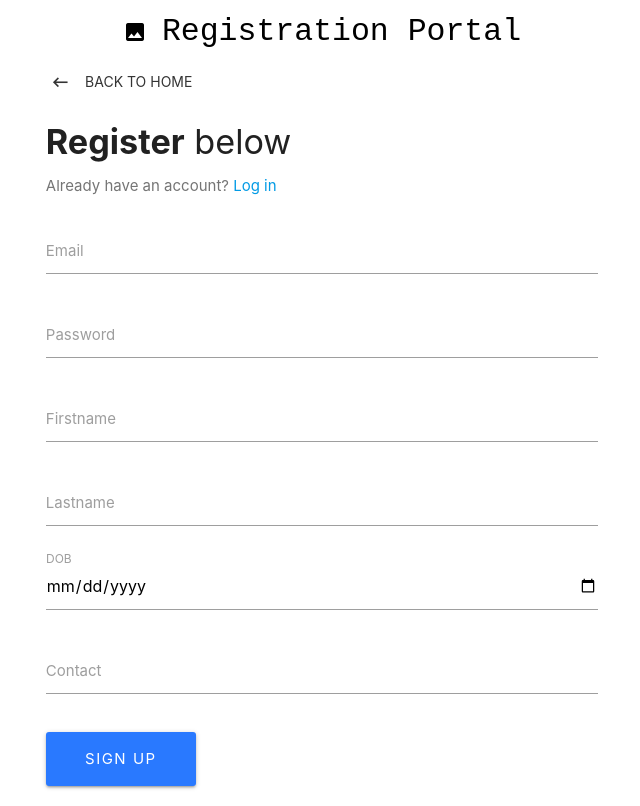
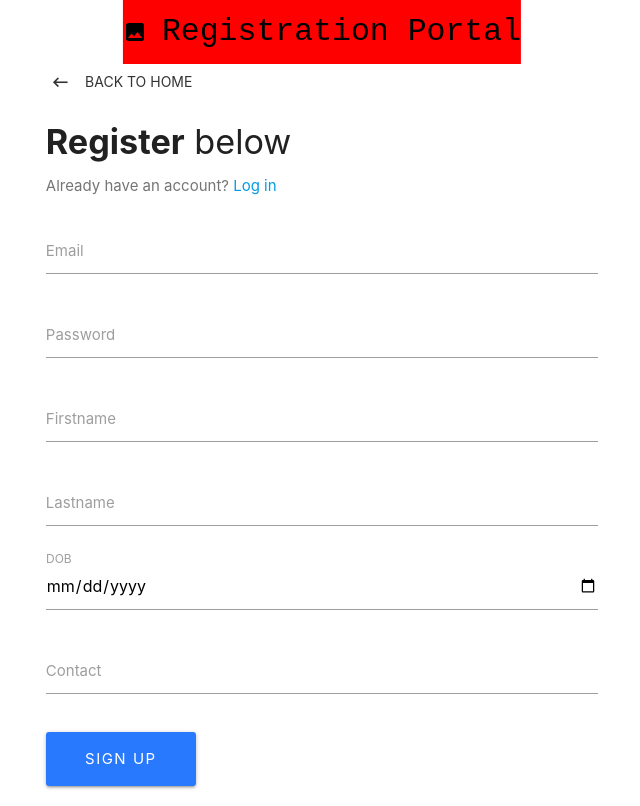
Before and after one commit to shivam-tyagi/RegistrationPOC, a React (Create React App) app in the folder src/client/: page /register in a window 1280 px wide. Shown: the whole page, without its empty margins (318-958 px from the left). Built offline with nearby package versions, Linux system fonts and the light colour scheme.

Commit message:
Config settings

```diff
--- a/src/client/src/components/auth/Register.js
+++ b/src/client/src/components/auth/Register.js
@@ -4,6 +4,7 @@ import PropTypes from "prop-types";
 import { connect } from "react-redux";
 import { registerUser } from "../../actions/authActions";
 import classnames from "classnames";
+import configData from '../../data/config';
 
 class Register extends Component {
   constructor() {
@@ -116,6 +117,7 @@ class Register extends Component {
                 <label htmlFor="firstname">Firstname</label>
                 <span className="red-text">{errors.name}</span>
               </div>
+              {configData.registrationSettings.showLastName ? (
                 <div className="input-field col s12">
                   <input required
                     onChange={this.onChange}
@@ -130,6 +132,8 @@ class Register extends Component {
                   <label htmlFor="lastname">Lastname</label>
                   <span className="red-text">{errors.name}</span>
                 </div>
+
+              ) : null}
               <div className="input-field col s12">
                 <input required
                   onChange={this.onChange}
--- a/src/client/src/components/layout/Navbar.js
+++ b/src/client/src/components/layout/Navbar.js
@@ -1,5 +1,6 @@
 import React, { Component } from "react";
 import { Link } from "react-router-dom";
+import configData from '../../data/config';
 
 class Navbar extends Component {
   render() {
@@ -10,7 +11,8 @@ class Navbar extends Component {
             <Link
               to="/"
               style={{
-                fontFamily: "monospace"
+                fontFamily: "monospace",
+                backgroundColor: `${configData.header.headerColor}`,
               }}
               className="col s5 brand-logo center black-text"
             >
--- /dev/null
+++ b/src/client/src/data/config.js
@@ -0,0 +1,10 @@
+const configData = {
+  header: {
+    headerColor: 'red',
+  },
+  registrationSettings: {
+    showLastName: true,
+  }
+}
+
+export default configData;
```
Also changed, not shown: 1 other file (tests, documents, lock files or other folders). Lines whose indentation alone changed are shown as unchanged.
